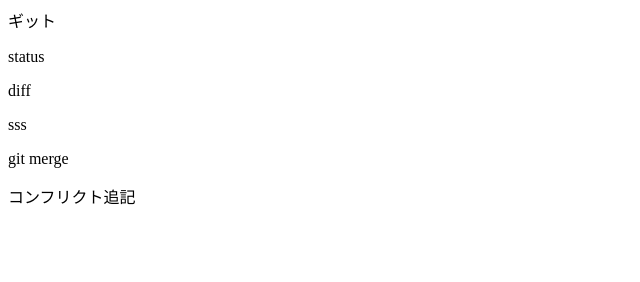
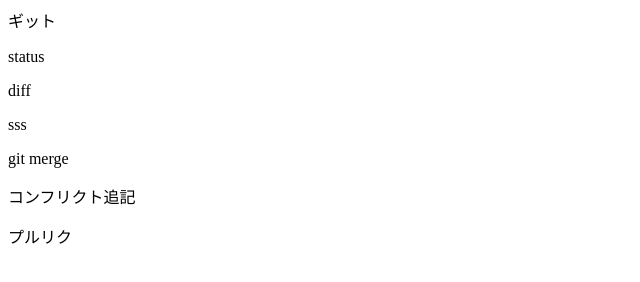
Before and after one commit to tsumutsumu812/git_back, a plain HTML site: page index.html in a window 1280 px wide. Shown: the whole page, without its empty margins (0-640 px from the left). Drawn offline with Linux system fonts and the light colour scheme.

Commit message:
プルリク

```diff
--- a/index.html
+++ b/index.html
@@ -4,3 +4,4 @@
 <p>sss</p>
 <p>git merge<p/>
 <p>コンフリクト追記</p>
+<p>プルリク</p>
```
